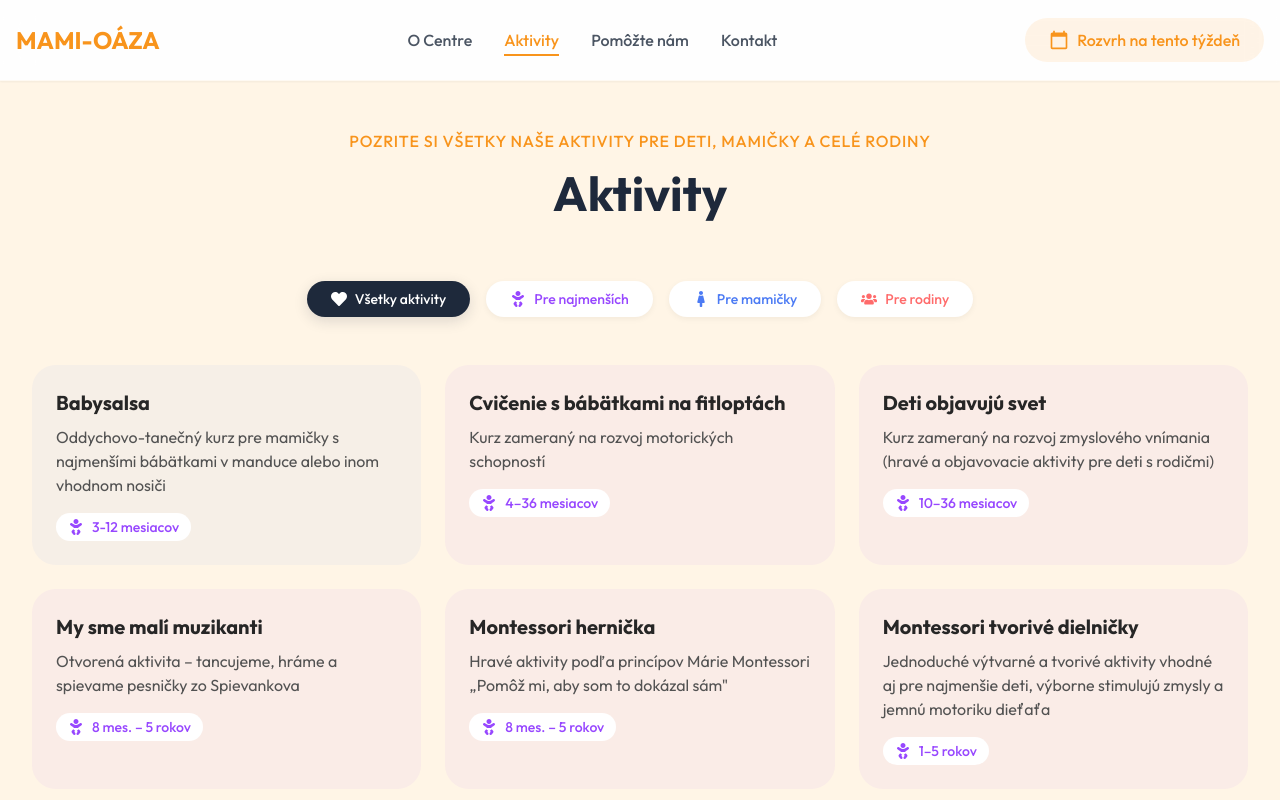
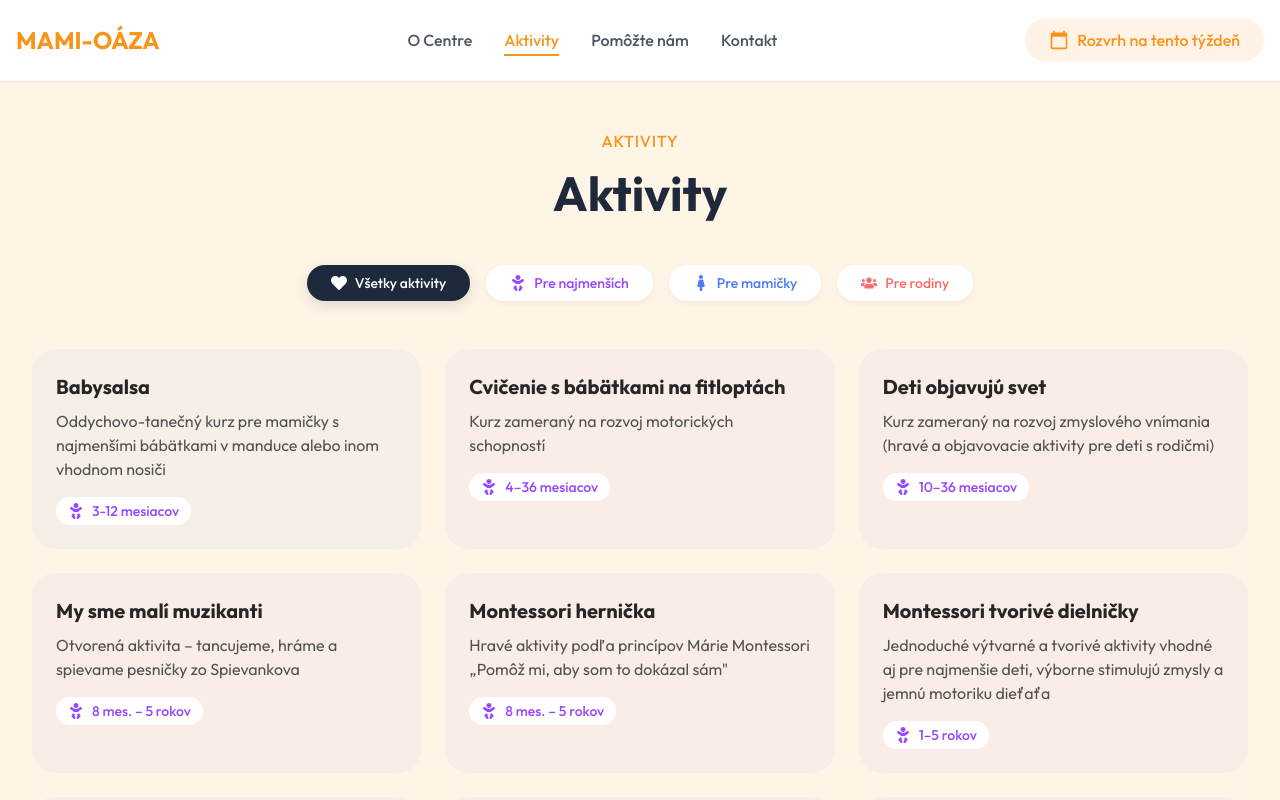
Before and after one commit to martinpagac01/mamioaza, a Next.js app in the folder mamioaza_web/: page /aktivity in a window 1280 px wide. Shown: the top 800 px of the page. Built offline with nearby package versions, Linux system fonts and the light colour scheme.

Commit message:
Fix PageTitle component to accept className prop and update Activities page title

```diff
--- a/mamioaza_web/src/components/pages/activities/Activities.tsx
+++ b/mamioaza_web/src/components/pages/activities/Activities.tsx
@@ -276,7 +276,7 @@ export default function Activities() {
       <div className="py-12 px-4 sm:px-6 lg:px-8">
         <PageTitle
           title="Aktivity"
-          subtitle="Pozrite si všetky naše aktivity pre deti, mamičky a celé rodiny"
+          subtitle="AKTIVITY"
           className="mb-12"
         />
 
--- a/mamioaza_web/src/components/shared/PageTitle.tsx
+++ b/mamioaza_web/src/components/shared/PageTitle.tsx
@@ -3,11 +3,12 @@
 interface PageTitleProps {
   subtitle: string;
   title: string;
+  className?: string;
 }
 
-export default function PageTitle({ subtitle, title }: PageTitleProps) {
+export default function PageTitle({ subtitle, title, className = "mb-16" }: PageTitleProps) {
   return (
-    <div className="text-center mb-16">
+    <div className={`text-center ${className}`}>
       <span className="inline-block text-[#F8941C] uppercase tracking-wider font-medium mb-4">
         {subtitle}
       </span>
```
